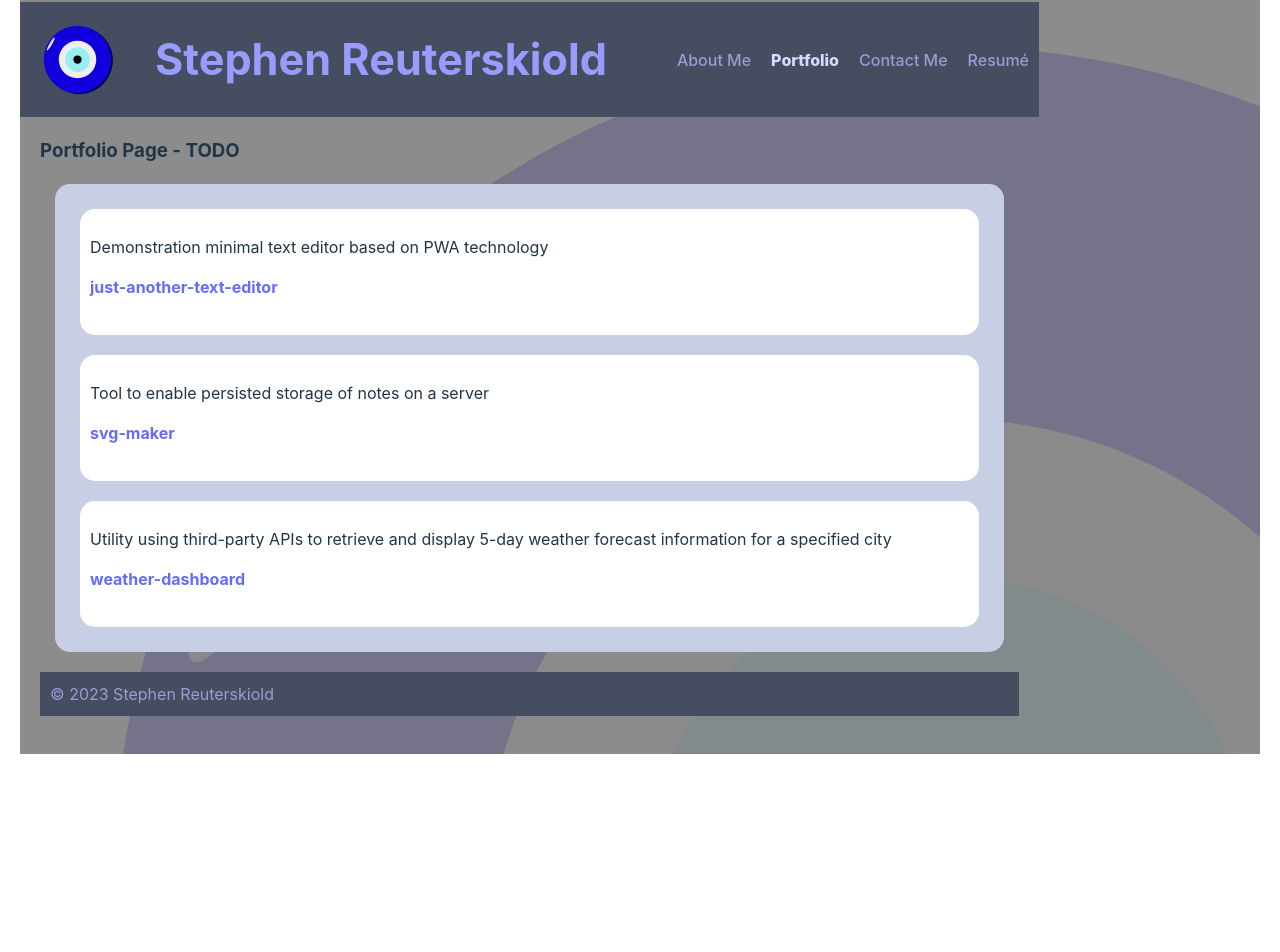
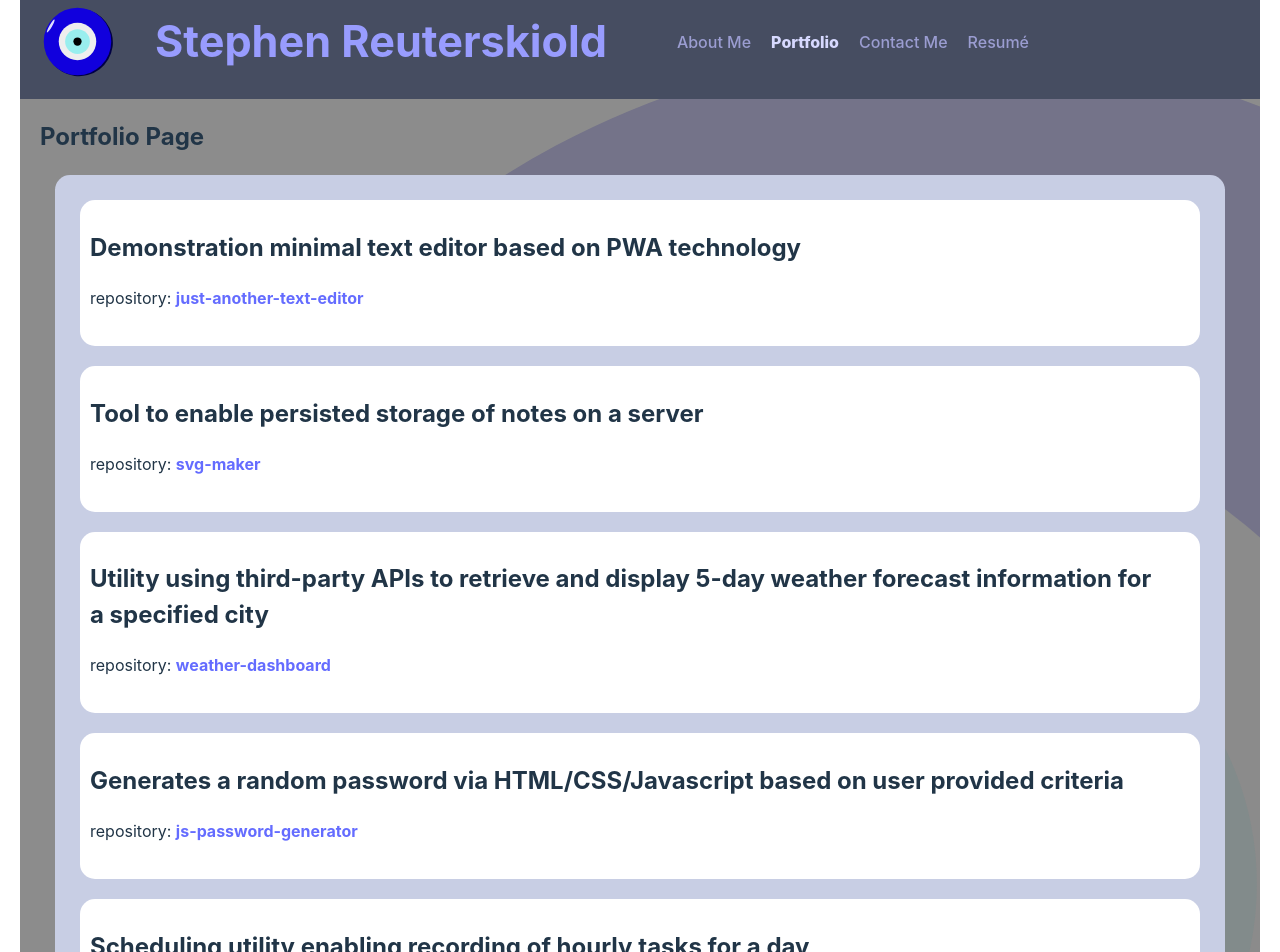
Before and after one commit to stevreut/my-portfolio, a React (Vite) app: page /portfolio in a window 1280 px wide. Shown: the part 66-1018 px from the top of the page. Before the commit the page ends 840 px from the top, so only its background shows below. Built offline with nearby package versions, Linux system fonts and the light colour scheme.

Commit message:
style contacts and projects page

```diff
--- a/src/components/Project.jsx
+++ b/src/components/Project.jsx
@@ -6,8 +6,8 @@ export default function Project(props) {
     let fullUrl = baseUrl+props.repo;
     return (
         <div className="one-project">
-            <p>{props.desc}</p>
-            <p><Link to={fullUrl} target="_blank" rel="noopener noreferrer" >{props.repo}</Link></p>
+            <h2>{props.desc}</h2>
+            <p>repository: <Link to={fullUrl} target="_blank" rel="noopener noreferrer" >{props.repo}</Link></p>
         </div>
     );
   }
--- a/src/pages/PortfolioPage.jsx
+++ b/src/pages/PortfolioPage.jsx
@@ -4,11 +4,14 @@ import Project from '../components/Project';
 export default function PortfolioPage() {
     return (
       <div className="container pt-4">
-        <h3>Portfolio Page - TODO</h3>
+        <h2>Portfolio Page</h2>
         <div className="projects-container">
           <Project key={1} repo="just-another-text-editor" desc="Demonstration minimal text editor based on PWA technology" />
           <Project key={2} repo="svg-maker" desc="Tool to enable persisted storage of notes on a server" />
           <Project key={3} repo="weather-dashboard" desc="Utility using third-party APIs to retrieve and display 5-day weather forecast information for a specified city" />
+          <Project key={4} repo="js-password-generator" desc="Generates a random password via HTML/CSS/Javascript based on user provided criteria" />
+          <Project key={5} repo="work-day-scheduler" desc="Scheduling utility enabling recording of hourly tasks for a day" />
+          <Project key={6} repo="readme-maker" desc="Uses NodeJS to create README.md from input obtained from dialog with user" />
         </div>
       </div>
     );
```
